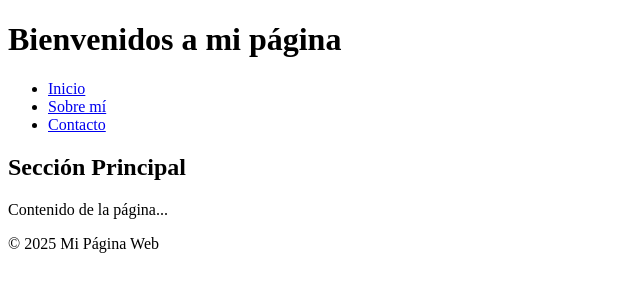
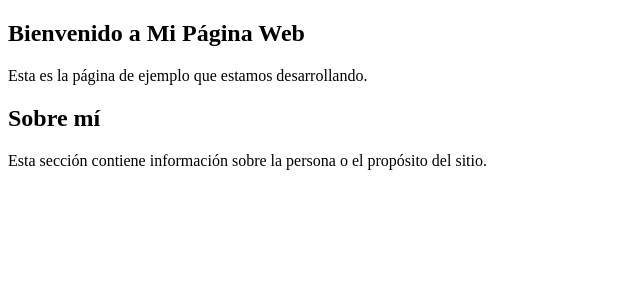
Before and after one commit to Stmamez4/mi-pagina-web-, a plain HTML site: page index.html in a window 1280 px wide. Shown: the whole page, without its empty margins (0-640 px from the left). Drawn offline with Linux system fonts and the light colour scheme.

Commit message:
Añadir sección body con secciones home y about

```diff
--- a/index.html
+++ b/index.html
@@ -6,24 +6,16 @@
     <title>Mi Página Web</title>
 </head>
 <body>
-    <header>
-        <h1>Bienvenidos a mi página</h1>
-    </header>
-    <nav>
-        <ul>
-            <li><a href="#">Inicio</a></li>
-            <li><a href="#">Sobre mí</a></li>
-            <li><a href="#">Contacto</a></li>
-        </ul>
-    </nav>
-    <section>
-        <article>
-            <h2>Sección Principal</h2>
-            <p>Contenido de la página...</p>
-        </article>
+    <section id="home">
+      <h2>Bienvenido a Mi Página Web</h2>
+      <p>Esta es la página de ejemplo que estamos desarrollando.</p>
     </section>
-    <footer>
-        <p>© 2025 Mi Página Web</p>
-    </footer>
-</body>
+
+    <section id="about">
+      <h2>Sobre mí</h2>
+      <p>Esta sección contiene información sobre la persona o el propósito del sitio.</p>
+    </section>
+  </body>
+
+
 </html>
```
